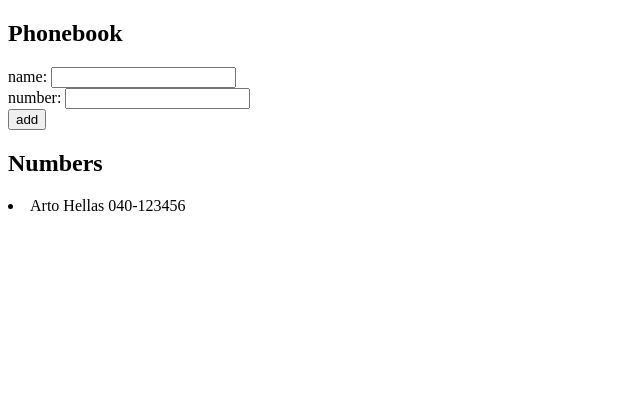
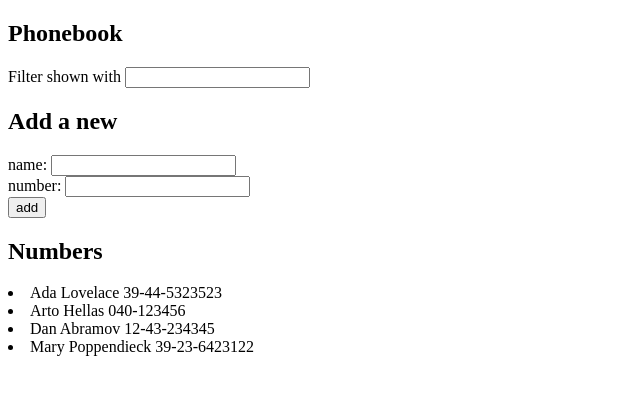
Before and after one commit to elber01/FSOdata, a React app in the folder part2/agenda/: page / in a window 1280 px wide. Shown: the top 394 px of the page, without its empty margins (0-640 px from the left). Built offline with nearby package versions, Linux system fonts and the light colour scheme; the HTML template or start-up script is replaced by a standard one.

Commit message:
Exercise 2.9 done

```diff
--- a/part2/agenda/src/App.jsx
+++ b/part2/agenda/src/App.jsx
@@ -5,25 +5,34 @@
   const [persons, setPersons] = useState([
     { name: 'Arto Hellas',
       number: '040-123456'
-    }
+    },
+    { name: 'Ada Lovelace', number: '39-44-5323523', id: 2 },
+    { name: 'Dan Abramov', number: '12-43-234345', id: 3 },
+    { name: 'Mary Poppendieck', number: '39-23-6423122', id: 4 }
 
   ])
   const [newName, setNewName] = useState('')
   const [newNumber, setNewNumber] = useState('')
+  const [filter, setFilter] = useState('')
+
+
   //Handle name change
   const handleNameChange = (event) => {
-
     setNewName(event.target.value)
   }
 
   //Handle number change
-
   const handleNumberChange = (event) => {
     setNewNumber(event.target.value)
   }
 
+   //Filter shown with input value
+const handleFilterChange = (event) => {
+  const valueFilter = setFilter (event.target.value)
+}
 
-  // Validate and add a new name and numer
+
+// Validate and add a new name and numer
   const addPerson = (event) => {
     event.preventDefault()
   if (persons.some(p => p.name === newName)) {
@@ -35,18 +44,29 @@
       name: newName,
       number: newNumber
     }
- //Update the list of persons to show
+
+    //Update the list of persons to show
     setPersons(persons.concat(personObject))
     setNewName('')
 
   }
 
-
+//Filter and sort persons to show
+const personsToShow = [...persons]
+.filter(person =>
+  person.name.toLowerCase().includes(filter.toLowerCase())
+)
+.sort((a, b) =>
+  a.name.localeCompare(b.name, undefined, { sensitivity: 'base' })
+)
 
   return (
     <div>
       <h2>Phonebook</h2>
       <form onSubmit={addPerson}>
+        <div>Filter shown with <input value={filter} onChange={handleFilterChange}/></div>
+
+        <h2>Add a new</h2>
         <div>
          name: <input value={newName} onChange={handleNameChange}/>
         </div>
@@ -59,7 +79,7 @@
       </form>
       <h2>Numbers</h2>
       <div>{newNumber}</div>
-     <div>{persons.map(person => <li key={person.name}>{person.name} {person.number}</li>)}</div>
+     <div>{personsToShow.map(person => <li key={person.name}>{person.name} {person.number}</li>)}</div>
 
     </div>
   )
```
